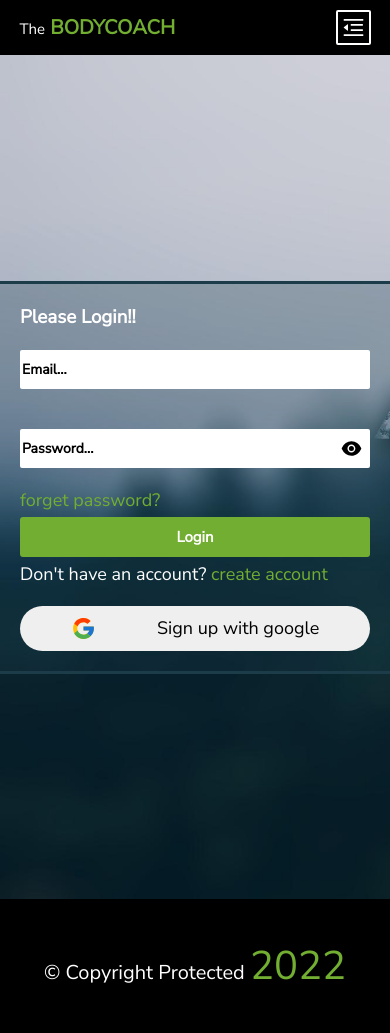
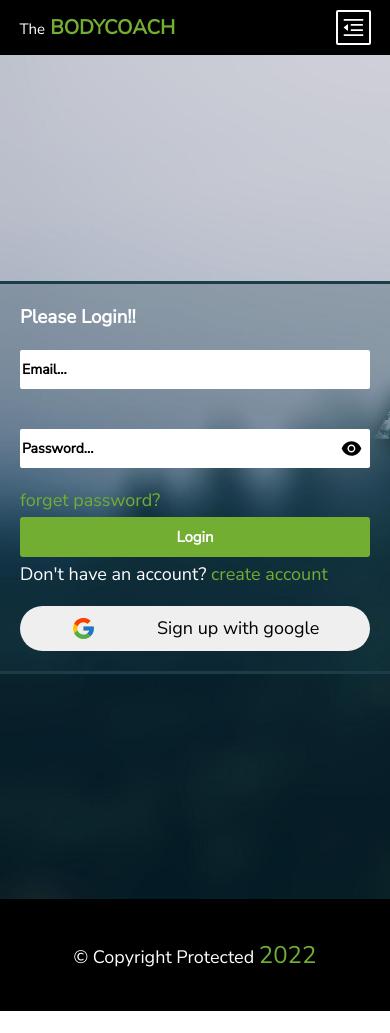
Before and after one commit to sabbir-devs/independent-service-provider, a React (Create React App) app: page /login in a window 390 px wide. After the commit the page ends 1011 px from the top, so only its background shows below. Built offline with nearby package versions, Linux system fonts and the light colour scheme.

Commit message:
footer responsive ok

```diff
--- a/src/Pages/Home/Login/Login.js
+++ b/src/Pages/Home/Login/Login.js
@@ -1,7 +1,7 @@
 import React, { useState } from 'react';
 import './Login.css';
 import { FcGoogle } from 'react-icons/fc';
-import { AiFillEye } from 'react-icons/ai';
+import { AiFillEye, AiFillEyeInvisible } from 'react-icons/ai';
 
 const Login = () => {
     const [toggle, setToggle] = useState(false);
@@ -24,11 +24,11 @@
                 </div>
                 <div className='email-password-input'>
                     <input className='inputs' type={regTogglePassInput ? ('password'):('text')} name="password" placeholder='Password...' id="" />
-                    <label onClick={() => setRegTogglePassInput(!regTogglePassInput)} className='labels' htmlFor="password"><AiFillEye></AiFillEye></label>
+                    <label onClick={() => setRegTogglePassInput(!regTogglePassInput)} className='labels' htmlFor="password">{regTogglePassInput ? (<AiFillEye></AiFillEye>):(<AiFillEyeInvisible></AiFillEyeInvisible>)}</label>
                 </div>
                 <div className='email-password-input'>
-                    <input className='inputs' type="password" name="password" placeholder='Password...' id="" />
-                    <label className='labels' htmlFor="password"><AiFillEye></AiFillEye></label>
+                    <input className='inputs' type={toggleConPassInput ? ('password'):('text')} name="password" placeholder='Password...' id="" />
+                    <label onClick={() => setToggleConPassInput(!toggleConPassInput)} className='labels' htmlFor="password">{toggleConPassInput ? (<AiFillEye></AiFillEye>):(<AiFillEyeInvisible></AiFillEyeInvisible>)}</label>
                 </div>
 
                 <div>
--- a/src/Pages/Shared/Footer/Footer.css
+++ b/src/Pages/Shared/Footer/Footer.css
@@ -4,3 +4,18 @@
     text-align: center;
     font-size: 20px;
 }
+.dynamic-year{
+    color: #72ae31;
+    font-size: 35px;
+}
+
+
+/*---------------------------------------- Media Quary for responsive website ----------------------------------------*/
+@media only screen and (max-width:668px) {
+    .footer{
+        font-size: 18px;
+    }
+    .dynamic-year{
+        font-size: 24px;
+    }
+}
--- a/src/Pages/Shared/Footer/Footer.js
+++ b/src/Pages/Shared/Footer/Footer.js
@@ -4,7 +4,7 @@
 const Footer = () => {
     return (
         <div className='footer'>
-            <p>&copy; Copyright Protected <span style={{fontSize:'40px', color:'#72ae31'}}>{new Date().getFullYear()}</span></p>
+            <p>&copy; Copyright Protected <span className='dynamic-year'>{new Date().getFullYear()}</span></p>
         </div>
     );
 };
```
